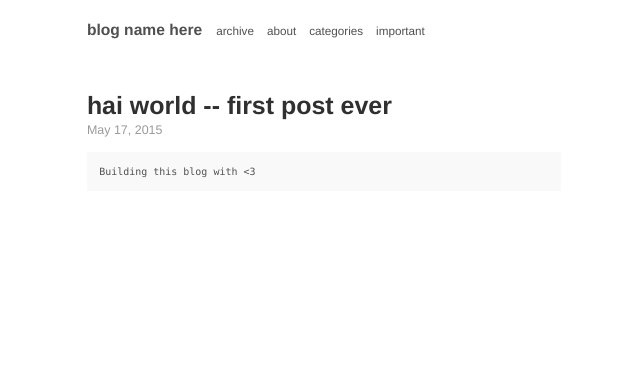
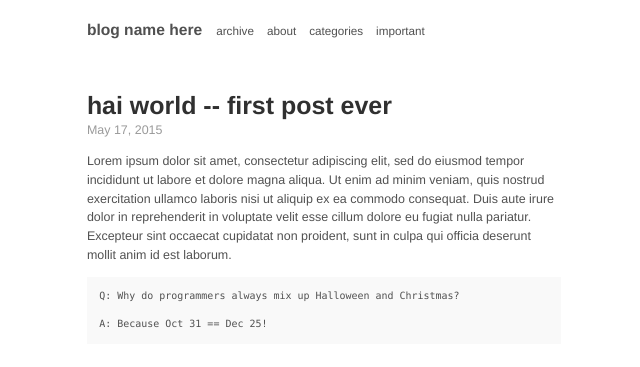
Before and after one commit to joannekoong/minimalist_blog, a Jekyll site: the page built from _posts/2015-05-17-hai-world.md, in a window 1280 px wide. Shown: the top 367 px of the page, without its empty margins (316-956 px from the left). Built offline with Jekyll 4.4.1, drawn with Linux system fonts in a browser that asks for light colours.

Commit message:
update sample entry

```diff
--- a/_posts/2015-05-17-hai-world.md
+++ b/_posts/2015-05-17-hai-world.md
@@ -4,7 +4,10 @@ title: "hai world -- first post ever"
 categories: [general]
 ---
 
+Lorem ipsum dolor sit amet, consectetur adipiscing elit, sed do eiusmod tempor incididunt ut labore et dolore magna aliqua. Ut enim ad minim veniam, quis nostrud exercitation ullamco laboris nisi ut aliquip ex ea commodo consequat. Duis aute irure dolor in reprehenderit in voluptate velit esse cillum dolore eu fugiat nulla pariatur. Excepteur sint occaecat cupidatat non proident, sunt in culpa qui officia deserunt mollit anim id est laborum.
 
 ~~~
-Building this blog with <3
+Q: Why do programmers always mix up Halloween and Christmas?
+
+A: Because Oct 31 == Dec 25!
 ~~~
```
Also changed, not shown: entry.png (added).
